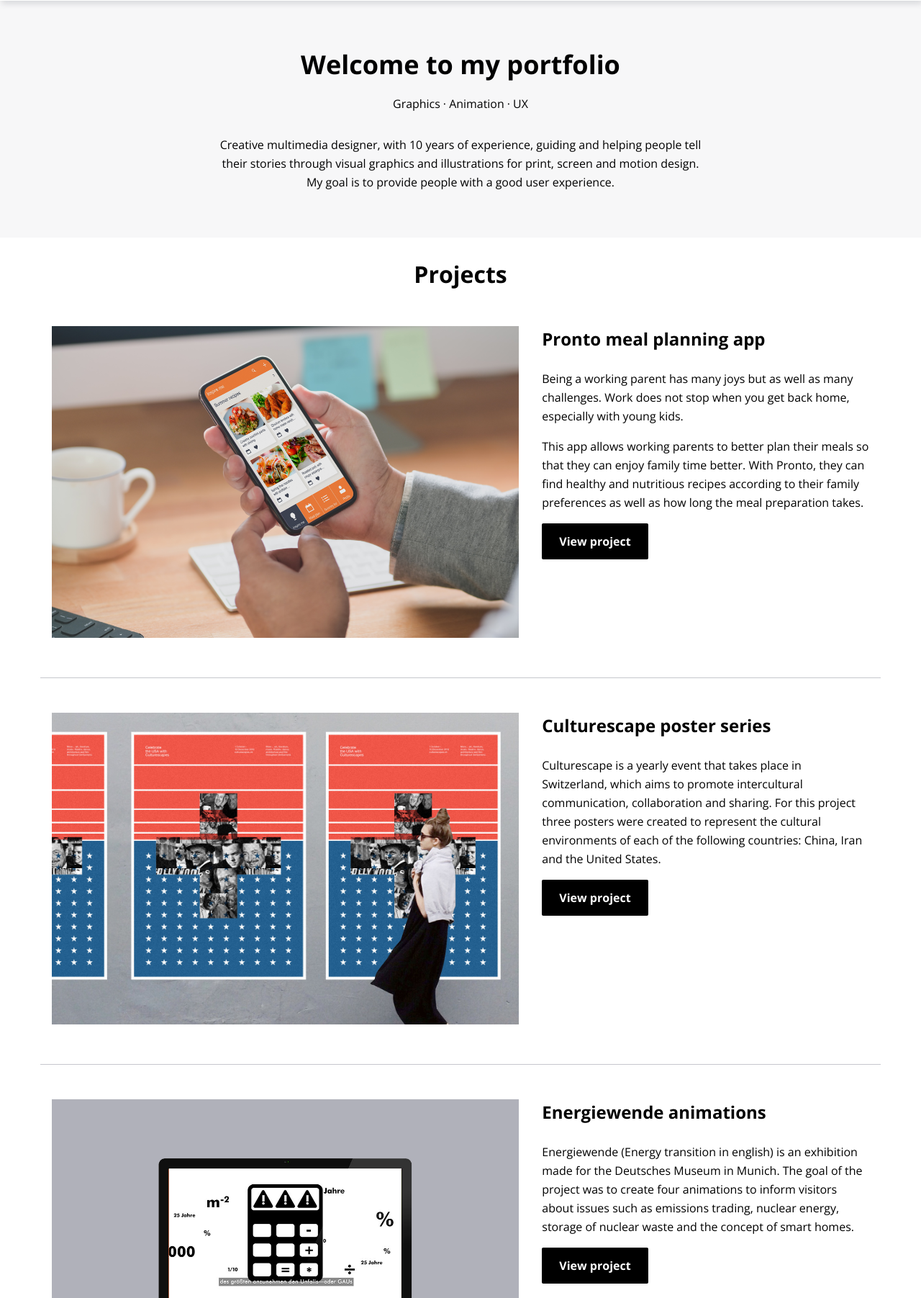
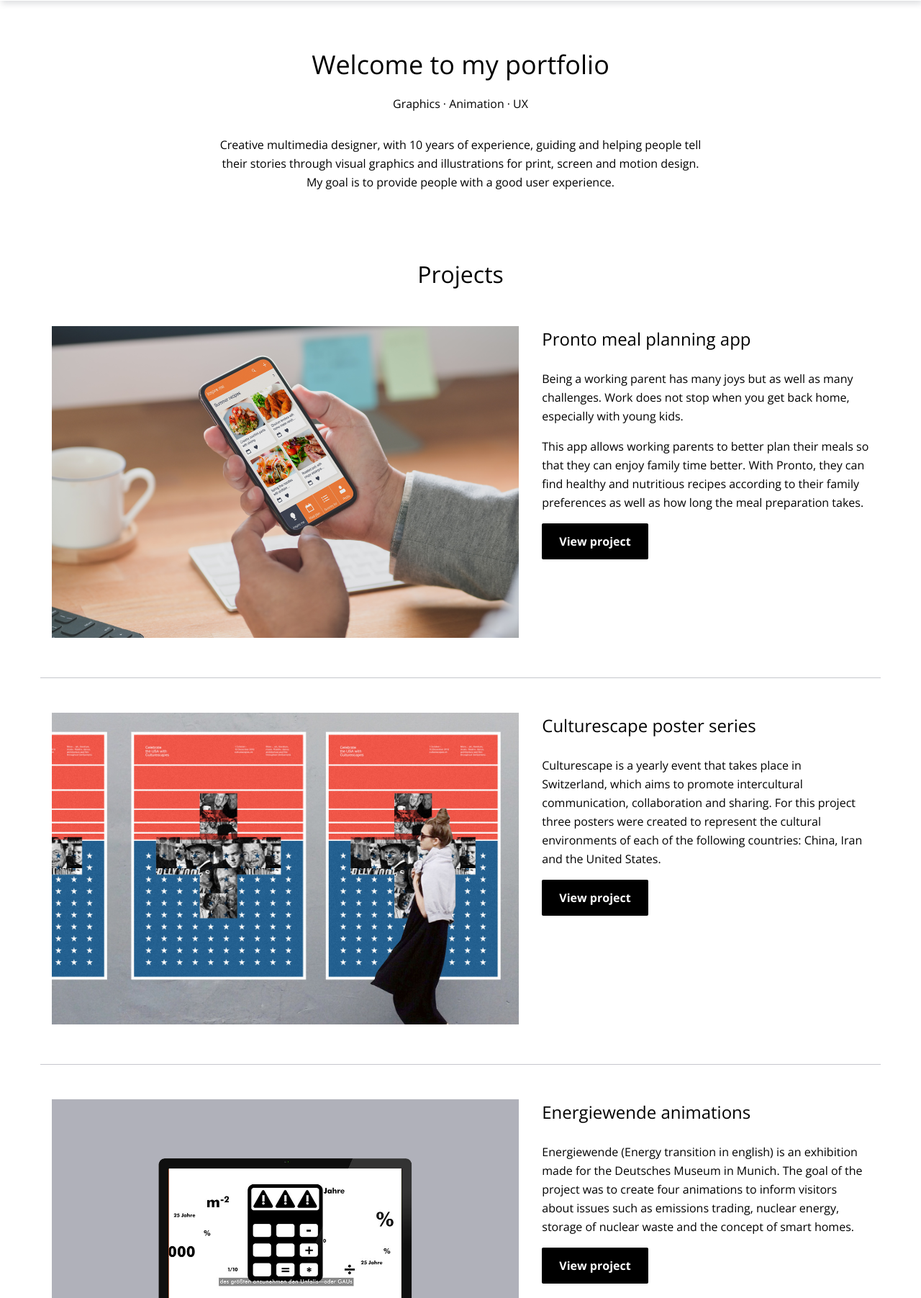
Before and after one commit to katekoyama/portfolio-website, a PHP site: page / in a window 1280 px wide. Shown: the part 53-1856 px from the top of the page at 72% size. Run offline with PHP 8.4, Linux system fonts and the light colour scheme; some libraries are stand-ins or nearby versions.

Commit message:
Changed headings from 700 to 300

```diff
--- a/css/style.css
+++ b/css/style.css
@@ -21,7 +21,7 @@ html {
 }
 h1, h2, h3, h4{
   line-height: 1.5;
-  font-weight: 700;
+  font-weight: 300;
 }
 
 h1{
@@ -137,6 +137,7 @@ a:focus{
   margin: 48px 0px;
 }
 #hero h1{
+  font-weight: 300;
   text-align: center;
   margin: 0;
   padding-bottom: 0.875em;
@@ -156,7 +157,10 @@ a:focus{
 .smllpic img{
   max-width: 720px;
 }
-
+.iconhome{
+  padding-top: 48px;
+  font-size: 2em;
+}
 #fullbleed{
   background-image: url(../img/energiewende/energiewende-risiko-main@2x.jpg);
   padding: 240px 0 0 0;
@@ -268,7 +272,7 @@ footer ul > li > a{
 
 #hero{
   text-align:center;
-  background-color: #f7f7f8;
+  background-color: #FFFFFF;
   padding: 4em 0;
 
 }
@@ -295,6 +299,10 @@ small devices (320px)
 Medium devices (640px and larger)
 ================================= */
 @media only screen and (min-width: 640px) {
+.h1paragraph{
+  font-size: 20px;
+}
+
   .button{
     width:auto;
   }
@@ -336,6 +344,7 @@ Medium devices (640px and larger)
   main{
     padding-top: 52px;
   }
+
   #fullbleed{
     background-image: url(../img/energiewende/energiewende-risiko@2x.jpg);
     padding: 320px 0 0 0;
```
